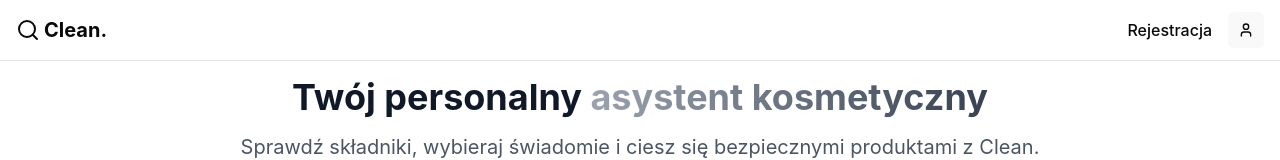
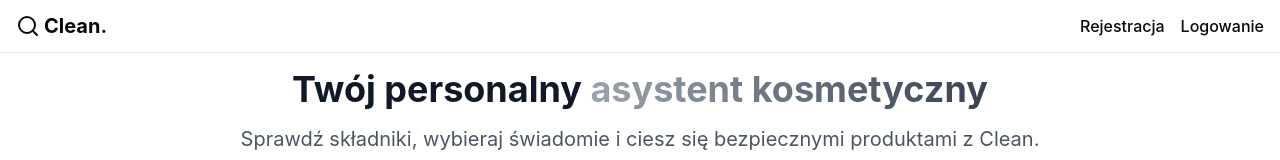
Before and after one commit to kowalczyk-j/cosmetics-analyser, a React (Vite) app in the folder frontend/: page / in a window 1280 px wide. Shown: the top 160 px of the page. Built offline with nearby package versions, Linux system fonts and the light colour scheme; no server answers.

Commit message:
Improved Toolbar according to login/logout

```diff
--- a/frontend/src/components/Toolbar.tsx
+++ b/frontend/src/components/Toolbar.tsx
@@ -8,9 +8,11 @@ import {
   DropdownMenuSeparator,
   DropdownMenuTrigger,
 } from "@/components/ui/dropdown-menu";
-import { User, Heart, Search, Calendar } from "lucide-react";
+import { User, Heart, Search, Calendar, LogOut } from "lucide-react";
+import { ACCESS_TOKEN } from "@/constants";
 
 const Toolbar = () => {
+  const isLoggedIn = !!localStorage.getItem(ACCESS_TOKEN);
   return (
     <header className="sticky top-0 z-10 bg-background border-b w-full">
       <div className="w-full px-4 py-3 flex justify-between items-center">
@@ -24,9 +26,20 @@ const Toolbar = () => {
           </Link>
         </div>
         <div className="flex items-center space-x-4">
-          <Link to="/register" className="text-foreground hover:text-primary">
+          {!isLoggedIn && (
+            <>
+              <Link
+                to="/register"
+                className="text-foreground hover:text-primary"
+              >
                 Rejestracja
               </Link>
+              <Link to="/login" className="text-foreground hover:text-primary">
+                Logowanie
+              </Link>
+            </>
+          )}
+          {isLoggedIn && (
             <DropdownMenu>
               <DropdownMenuTrigger asChild>
                 <Button
@@ -58,8 +71,19 @@ const Toolbar = () => {
                   <Calendar className="mr-2 h-4 w-4" />
                   <span>Moje rutyny</span>
                 </DropdownMenuItem>
+                <DropdownMenuSeparator />
+                <DropdownMenuItem asChild>
+                  <Link
+                    to="/logout"
+                    className="flex items-center text-foreground"
+                  >
+                    <LogOut className="mr-2 h-4 w-4" />
+                    <span>Wyloguj</span>
+                  </Link>
+                </DropdownMenuItem>
               </DropdownMenuContent>
             </DropdownMenu>
+          )}
         </div>
       </div>
     </header>
```
Lines whose indentation alone changed are shown as unchanged.
